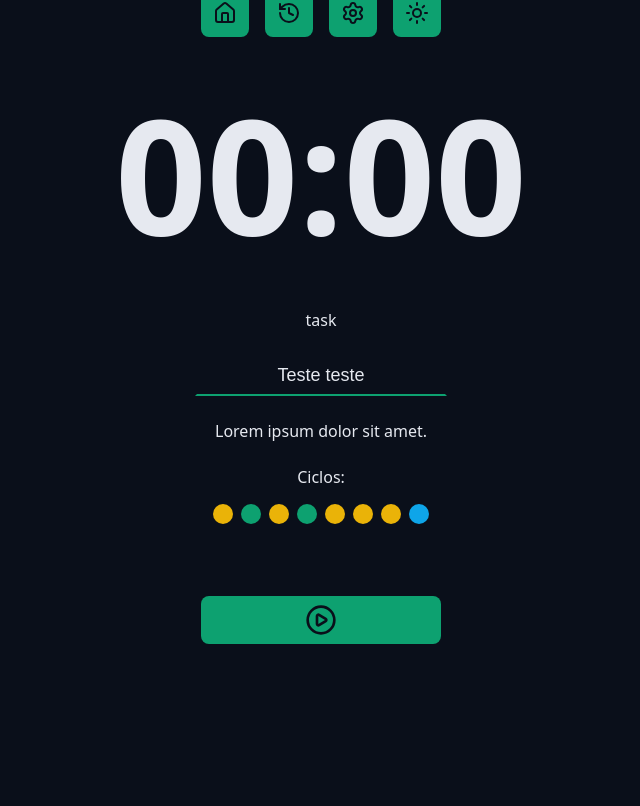
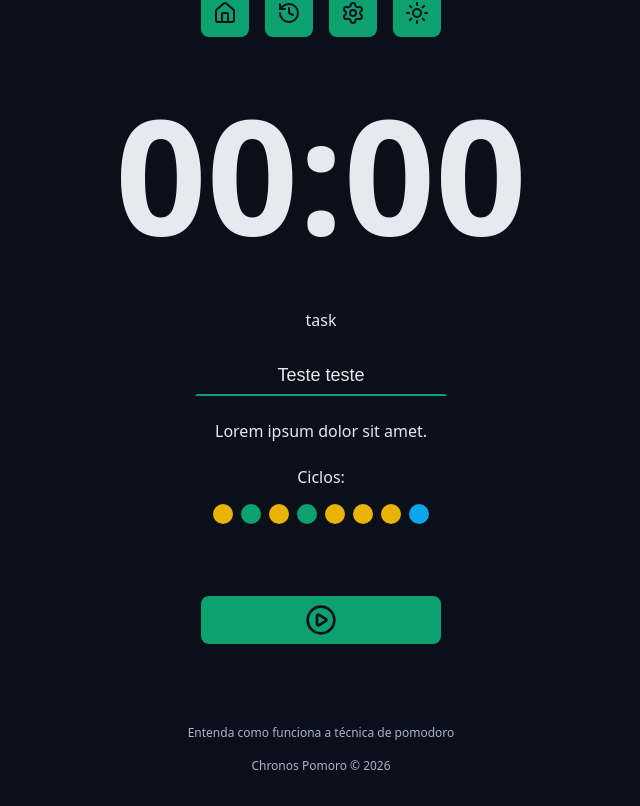
Before and after one commit to rafael-santana-almeida/chronos-pomodoro, a React (Vite) app: page / in a window 1280 px wide. Shown: the part 232-1038 px from the top of the page, without its empty margins (319-959 px from the left). Before the commit the page ends 956 px from the top, so only its background shows below. Built offline with nearby package versions, Linux system fonts and the light colour scheme.

Commit message:
Create Footer component

```diff
--- a/src/App.tsx
+++ b/src/App.tsx
@@ -7,6 +7,7 @@
 import { Logo } from './components/Logo';
 import { Menu } from './components/Menu';
 
+import { Footer } from './components/Footer';
 import './styles/global.css';
 import './styles/theme.css';
 
@@ -50,6 +51,10 @@
           </div>
         </form>
       </Container>
+
+      <Container>
+        <Footer />
+      </Container>
     </>
   );
 }
--- /dev/null
+++ b/src/components/Footer/index.tsx
@@ -0,0 +1,10 @@
+import styles from './styles.module.css';
+
+export function Footer() {
+  return (
+    <footer className={styles.footer}>
+      <a href=''> Entenda como funciona a técnica de pomodoro</a>
+      <a href=''>Chronos Pomoro &copy; {new Date().getFullYear()}</a>
+    </footer>
+  );
+}
--- /dev/null
+++ b/src/components/Footer/styles.module.css
@@ -0,0 +1,17 @@
+.footer {
+  display: flex;
+  flex-direction: column;
+  align-items: center;
+  justify-content: center;
+  font-size: 1.2rem;
+  gap: 1.6rem;
+}
+
+.footer a {
+  color: var(--text-muted);
+  text-decoration: none;
+}
+
+.footer a:hover {
+  text-decoration: underline;
+}
```
